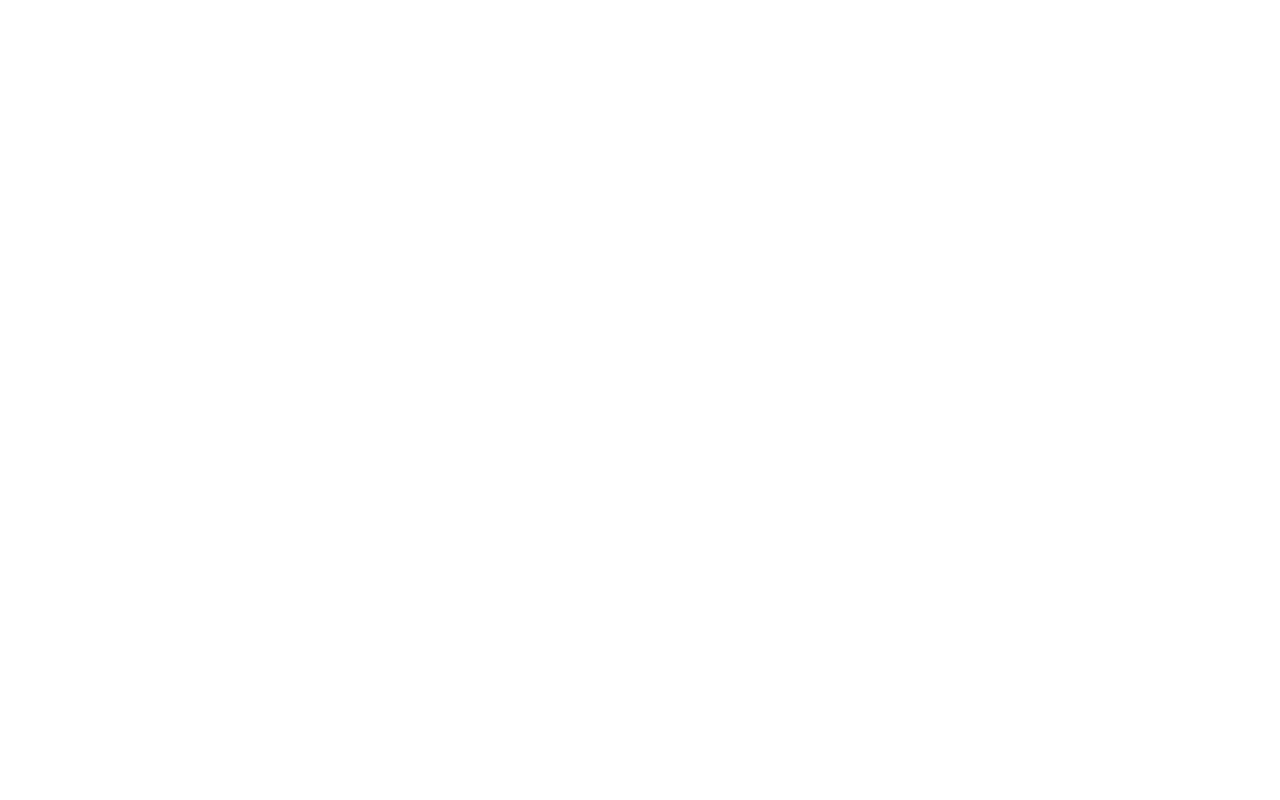
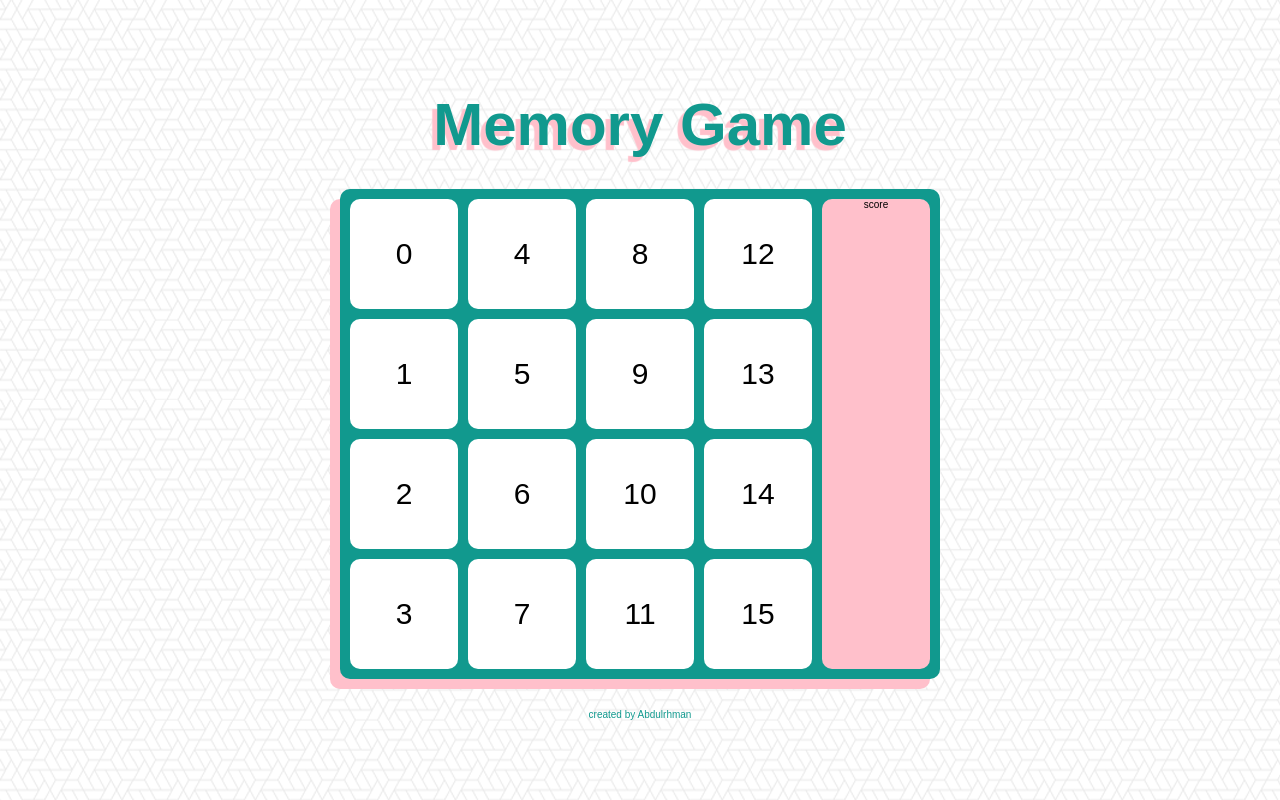
Before and after one commit to AbdulrhmanJo/Memory-Game, a website: page index.html in a window 1280 px wide. Drawn offline with Linux system fonts and the light colour scheme; a web font is replaced by a local one.

Commit message:
initial layout

```diff
--- a/index.html
+++ b/index.html
@@ -4,12 +4,19 @@
     <meta charset="UTF-8">
     <meta name="viewport" content="width=device-width, initial-scale=1.0">
     <meta http-equiv="X-UA-Compatible" content="ie=edge">
+    <link href="https://fonts.googleapis.com/css?family=Saira+Stencil+One&display=swap" rel="stylesheet">
     <link rel="stylesheet" href="css/style.css">
     <title>Memory Game</title>
 </head>
 <body>
 
+    <h1 class="heading-1">Memory Game</h1>
 
+    <div class="container">
+
+    </div>
+
+    <p>created by Abdulrhman</p>
     <script src="js/app.js"></script>
 </body>
 </html>
--- a/js/app.js
+++ b/js/app.js
@@ -0,0 +1,15 @@
+const container = document.querySelector(".container");
+
+for(let i = 0; i< 16; i++){
+    const el = document.createElement("div");
+    el.textContent = i;
+    el.classList.add("card");
+    el.style.color = "black";
+    el.style.backgroundColor = "white";
+    container.appendChild(el);
+}
+
+const score = document.createElement("div");
+score.textContent = "score";
+score.classList.add("score");
+container.appendChild(score);
--- a/sass/main.scss
+++ b/sass/main.scss
@@ -1,3 +1,80 @@
-body{
+//genral
+*,
+*::after,
+*::before {
+  margin: 0;
+  padding: 0;
+  box-sizing: border-box;
+}
 
+html {
+  font-size: 62.5%;
 }
+
+body {
+  height: 100vh;
+  width: 100%;
+  color: white;
+  font-family: "Saira Stencil One", sans-serif;
+  background-image: url(../img/what-the-hex.png),
+    linear-gradient(to right, #11998e, #38ef7d);
+  text-align: center;
+
+  display: grid;
+  grid-template-rows: repeat(3, min-content);
+  grid-template-columns:
+    [full-start] minmax(1rem, 1fr)
+    [center-start] minmax(min-content, 60rem) [center-end]
+    minmax(1rem, 1fr) [full-end];
+  grid-row-gap: 2rem;
+  align-content: center;
+}
+
+.heading-1 {
+  padding: 1rem;
+  font-size: 6rem;
+  text-shadow: -0.5rem 0.5rem 0.1rem pink;
+  grid-row: 1/2;
+  grid-column: center-start/center-end;
+  align-self: start;
+  justify-self: stretch;
+  color: #11998e;
+}
+
+.container {
+  grid-row: 2/3;
+  grid-column: center-start / center-end;
+  color: black;
+  background-color: #11998e;
+  border-radius: 10px;
+  justify-content: center;
+  box-shadow: -1rem 1rem 0px pink;
+  padding: 1rem;
+  display: grid;
+  grid-template-rows: repeat(4, 1fr);
+  grid-template-columns: repeat(5, 1fr);
+  grid-gap: 1rem;
+  grid-auto-flow: column;
+}
+
+p {
+  padding-top: 1rem;
+  grid-row: 3/4;
+  grid-column: center-start/center-end;
+  color:  #11998e;
+}
+
+.card {
+  border-radius: 10px;
+  height: 11rem;
+  font-size: 3rem;
+  display: flex;
+  justify-content: center;
+  align-items: center;
+}
+
+.score{
+    background-color: pink;
+    grid-row: 1/-1;
+    border-radius: 10px;
+}
```
Also changed, not shown: css/style.css, img/canvas-orange.jpg (added), img/what-the-hex.png (added).
